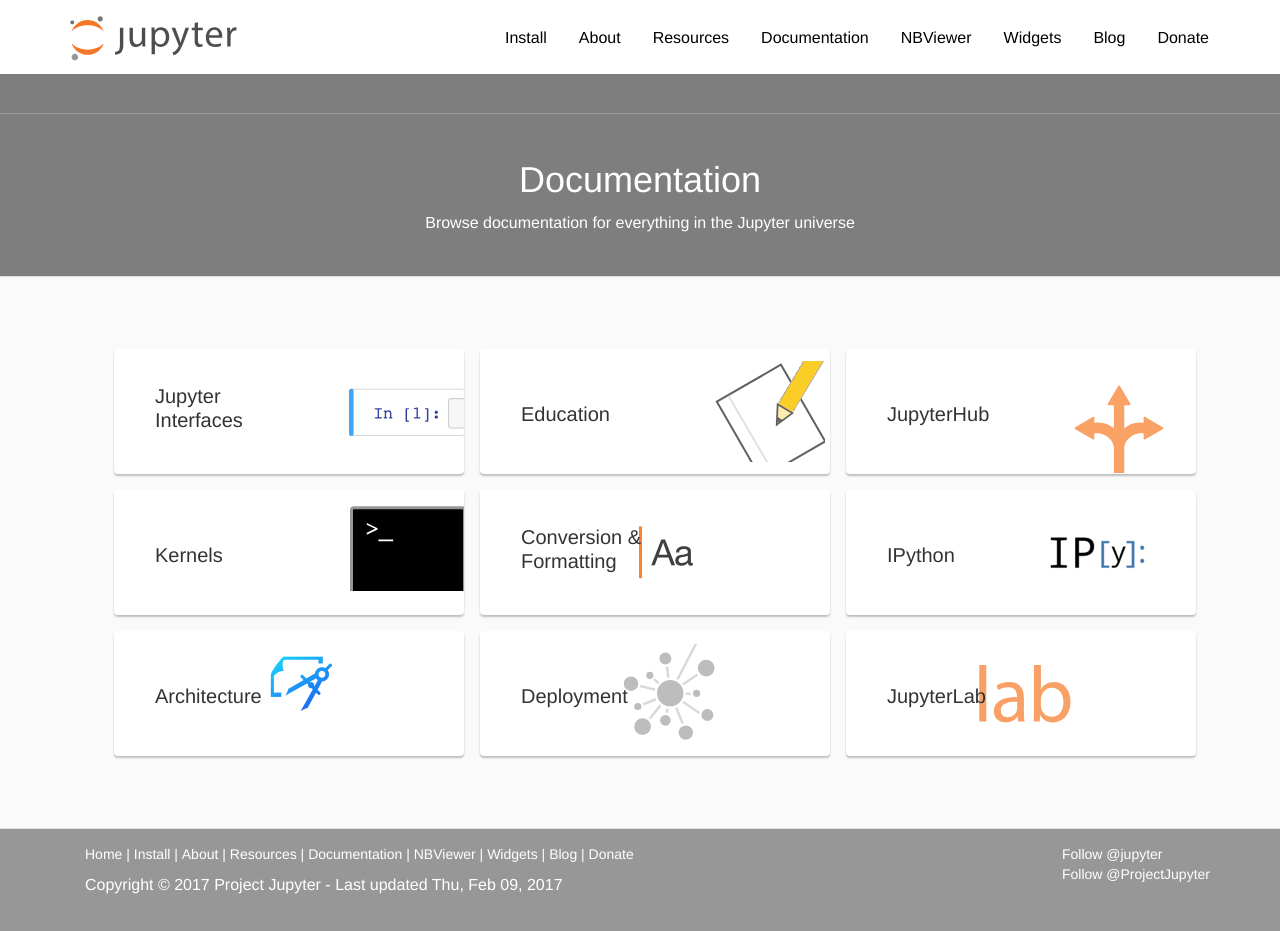
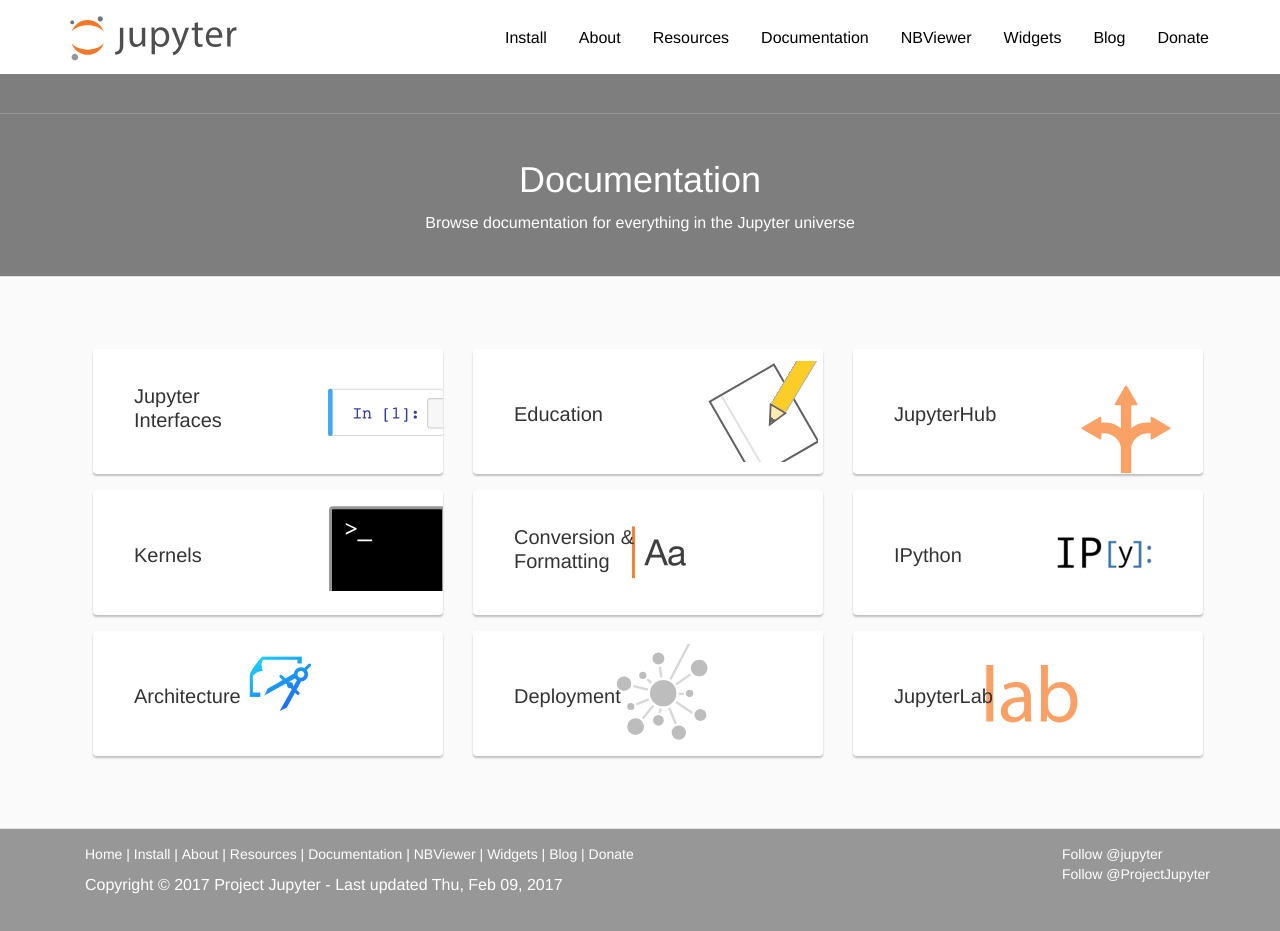
Before and after one commit to jupyter/jupyter.github.io, a Jekyll site: the page built from documentation.html, in a window 1280 px wide and 931 px high. Built offline with Jekyll 4.4.1, drawn with Linux system fonts in a browser that asks for light colours; comment, search, counter and statistics services are not loaded.

Commit message:
Fixed scaling and centering of tiles on documentation home page

```diff
--- a/css/documentation.css
+++ b/css/documentation.css
@@ -51,16 +51,13 @@
 .docs-get-started-subhead {
   margin-bottom: 0px;
 }
-.docs-projects-documentation {
-  padding: 0px 0px 0px 36px;
-}
 .docs-projects-head {
   padding-left: 8px;
 }
 .docs-projects-item {
   background-color: white;
   height: 125px;
-  width: 350px;
+  width: 100%;
   box-shadow: 0 0 2px rgba(0, 0, 0, .12);
   box-shadow: 0 2px 2px rgba(0, 0, 0, .24);
   border-radius: 4px;
--- a/documentation.html
+++ b/documentation.html
@@ -46,8 +46,8 @@
             <div class="row">
               <div class="col-md-12">
                 <div class="docs-projects-documentation">
-                  <div class="dropdown">
-                    <div id="interfaces-block" class="col-md-4 col-sm-2 docs-projects-item btn dropdown-toggle" type="button" data-toggle="dropdown" aria-haspopup="true" aria-expanded="true">
+                  <div class="dropdown col-lg-4 col-md-6 col-sm-12">
+                    <div id="interfaces-block" class="docs-projects-item btn dropdown-toggle" type="button" data-toggle="dropdown" aria-haspopup="true" aria-expanded="true">
                       <h4 class="docs-project-tile-head docs-project-two-line">Jupyter <br>Interfaces</h4>
                     </div>
                     <ul class="interfaces-dropdown-menu docs-dropdown-menu dropdown-menu" aria-labelledby="interfaces-block">
@@ -56,16 +56,16 @@
                       <li><a href="#">Qtconsole</a></li>
                     </ul>
                   </div>
-                  <div class="dropdown">
-                    <div id="education-block" class="col-md-4 col-sm-2 docs-projects-item btn dropdown-toggle" type="button" data-toggle="dropdown" aria-haspopup="true" aria-expanded="true">
+                  <div class="dropdown col-lg-4 col-md-6 col-sm-12">
+                    <div id="education-block" class="docs-projects-item btn dropdown-toggle" type="button" data-toggle="dropdown" aria-haspopup="true" aria-expanded="true">
                       <h4 class="docs-project-tile-head docs-project-one-line">Education</h4>
                     </div>
                     <ul class="education-dropdown-menu docs-dropdown-menu dropdown-menu" aria-labelledby="education-block">
                       <li><a href="#">NbGrader</a></li>
                     </ul>
                   </div>
-                  <div class="dropdown">
-                    <div id="jupyterhub-block" class="col-md-4 col-sm-2 docs-projects-item btn dropdown-toggle" type="button" data-toggle="dropdown" aria-haspopup="true" aria-expanded="true">
+                  <div class="dropdown col-lg-4 col-md-6 col-sm-12">
+                    <div id="jupyterhub-block" class="docs-projects-item btn dropdown-toggle" type="button" data-toggle="dropdown" aria-haspopup="true" aria-expanded="true">
                       <h4 class="docs-project-tile-head docs-project-one-line">JupyterHub</h4>
                     </div>
                     <ul class="jupyterhub-dropdown-menu docs-dropdown-menu dropdown-menu" aria-labelledby="jupyterhub-block">
@@ -77,8 +77,8 @@
                       <li><a href="#">SudoSpawner</a></li>
                     </ul>
                   </div>
-                  <div class="dropdown">
-                    <div id="kernels-block" class="col-md-4 col-sm-2 docs-projects-item btn dropdown-toggle" type="button" data-toggle="dropdown" aria-haspopup="true" aria-expanded="true">
+                  <div class="dropdown col-lg-4 col-md-6 col-sm-12">
+                    <div id="kernels-block" class="docs-projects-item btn dropdown-toggle" type="button" data-toggle="dropdown" aria-haspopup="true" aria-expanded="true">
                       <h4 class="docs-project-tile-head docs-project-one-line">Kernels</h4>
                     </div>
                     <ul class="kernels-dropdown-menu docs-dropdown-menu dropdown-menu" aria-labelledby="jupyterhub-block">
@@ -88,8 +88,8 @@
                       <li><a href="#">Community maintained kernels</a></li>
                     </ul>
                   </div>
-                <div class="dropdown">
-                  <div id="conversion-block" class="col-md-4 col-sm-2 docs-projects-item btn dropdown-toggle" type="button" data-toggle="dropdown" aria-haspopup="true" aria-expanded="true">
+                <div class="dropdown col-lg-4 col-md-6 col-sm-12">
+                  <div id="conversion-block" class="docs-projects-item btn dropdown-toggle" type="button" data-toggle="dropdown" aria-haspopup="true" aria-expanded="true">
                     <h4 class="docs-project-tile-head docs-project-two-line">Conversion & <br> Formatting</h4>
                   </div>
                   <ul class="conversion-dropdown-menu docs-dropdown-menu dropdown-menu" aria-labelledby="conversion-block">
@@ -97,8 +97,8 @@
                     <li><a href="#">nbformat</a></li>
                   </ul>
                 </div>
-                <div class="dropdown">
-                  <div id="ipython-block" class="col-md-4 col-sm-2 docs-projects-item btn dropdown-toggle" type="button" data-toggle="dropdown" aria-haspopup="true" aria-expanded="true">
+                <div class="dropdown col-lg-4 col-md-6 col-sm-12">
+                  <div id="ipython-block" class="docs-projects-item btn dropdown-toggle" type="button" data-toggle="dropdown" aria-haspopup="true" aria-expanded="true">
                     <h4 class="docs-project-tile-head docs-project-one-line">IPython</h4>
                   </div>
                   <ul class="ipython-dropdown-menu docs-dropdown-menu dropdown-menu" aria-labelledby="ipython-block">
@@ -107,8 +107,8 @@
                     <li><a href="#">ipyparallel</a></li>
                   </ul>
                 </div>
-                <div class="dropdown">
-                  <div id="architecture-block" class="col-md-4 col-sm-2 docs-projects-item btn dropdown-toggle" type="button" data-toggle="dropdown" aria-haspopup="true" aria-expanded="true">
+                <div class="dropdown col-lg-4 col-md-6 col-sm-12">
+                  <div id="architecture-block" class="docs-projects-item btn dropdown-toggle" type="button" data-toggle="dropdown" aria-haspopup="true" aria-expanded="true">
                     <h4 class="docs-project-tile-head docs-project-one-line">Architecture</h4>
                   </div>
                   <ul class="architecture-dropdown-menu docs-dropdown-menu dropdown-menu" aria-labelledby="architecture-block">
@@ -116,8 +116,8 @@
                     <li><a href="#">jupyter_core</a></li>
                   </ul>
                 </div>
-                <div class="dropdown">
-                  <div id="deployment-block" class="col-md-4 col-sm-2 docs-projects-item btn dropdown-toggle" type="button" data-toggle="dropdown" aria-haspopup="true" aria-expanded="true">
+                <div class="dropdown col-lg-4 col-md-6 col-sm-12">
+                  <div id="deployment-block" class="docs-projects-item btn dropdown-toggle" type="button" data-toggle="dropdown" aria-haspopup="true" aria-expanded="true">
                     <h4 class="docs-project-tile-head docs-project-one-line">Deployment</h4>
                   </div>
                   <ul class="deployment-dropdown-menu docs-dropdown-menu dropdown-menu" aria-labelledby="deployment-block">
@@ -131,8 +131,8 @@
                     <li><a href="#">traitlets</a></li>
                   </ul>
                 </div>
-                <div class="dropdown">
-                  <div id="jupyterlab-block" class="col-md-4 col-sm-2 docs-projects-item btn dropdown-toggle" type="button" data-toggle="dropdown" aria-haspopup="true" aria-expanded="true">
+                <div class="dropdown col-lg-4 col-md-6 col-sm-12">
+                  <div id="jupyterlab-block" class="docs-projects-item btn dropdown-toggle" type="button" data-toggle="dropdown" aria-haspopup="true" aria-expanded="true">
                     <h4 class="docs-project-tile-head docs-project-one-line">JupyterLab</h4>
                   </div>
                   <ul class="jupyterlab-dropdown-menu docs-dropdown-menu dropdown-menu" aria-labelledby="jupyterlab-block">
```
